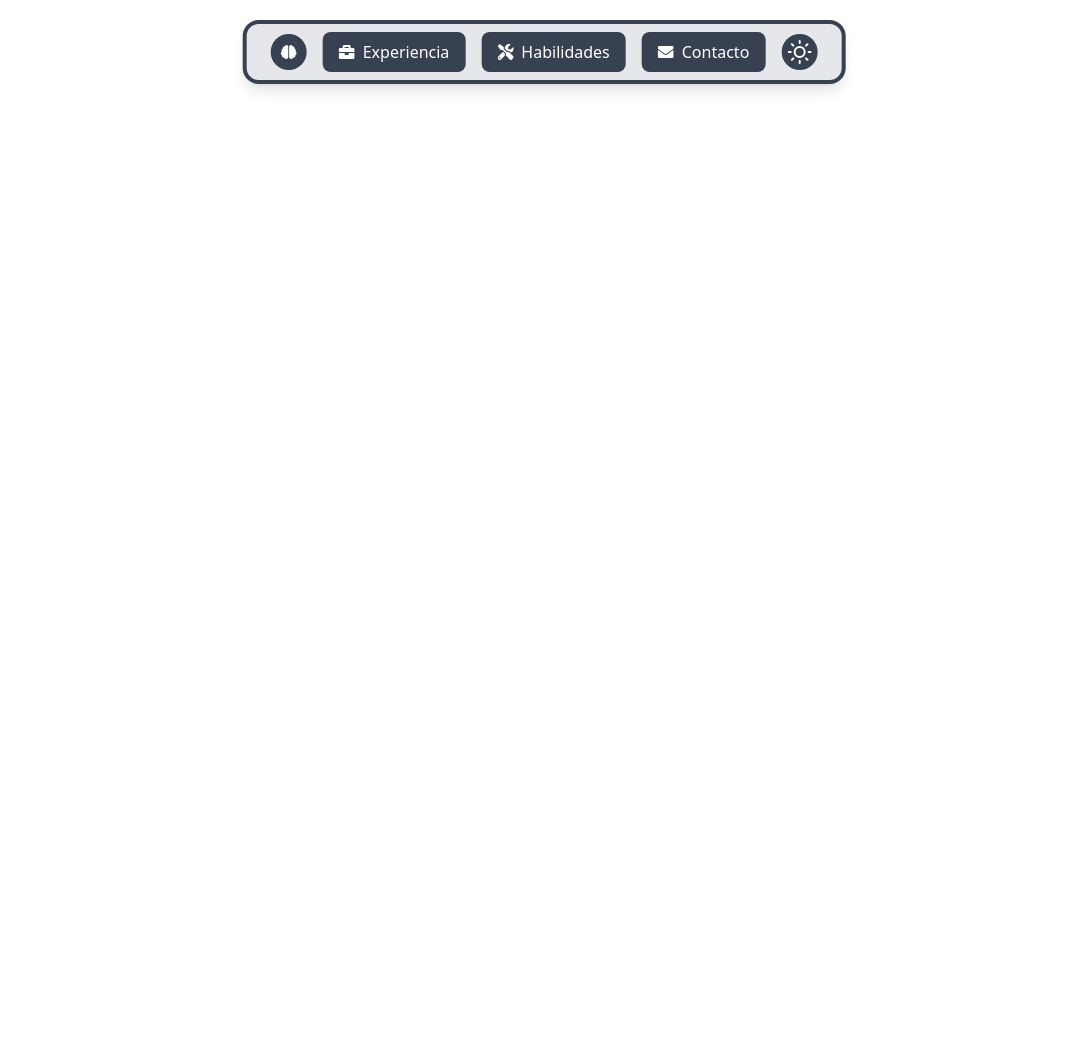
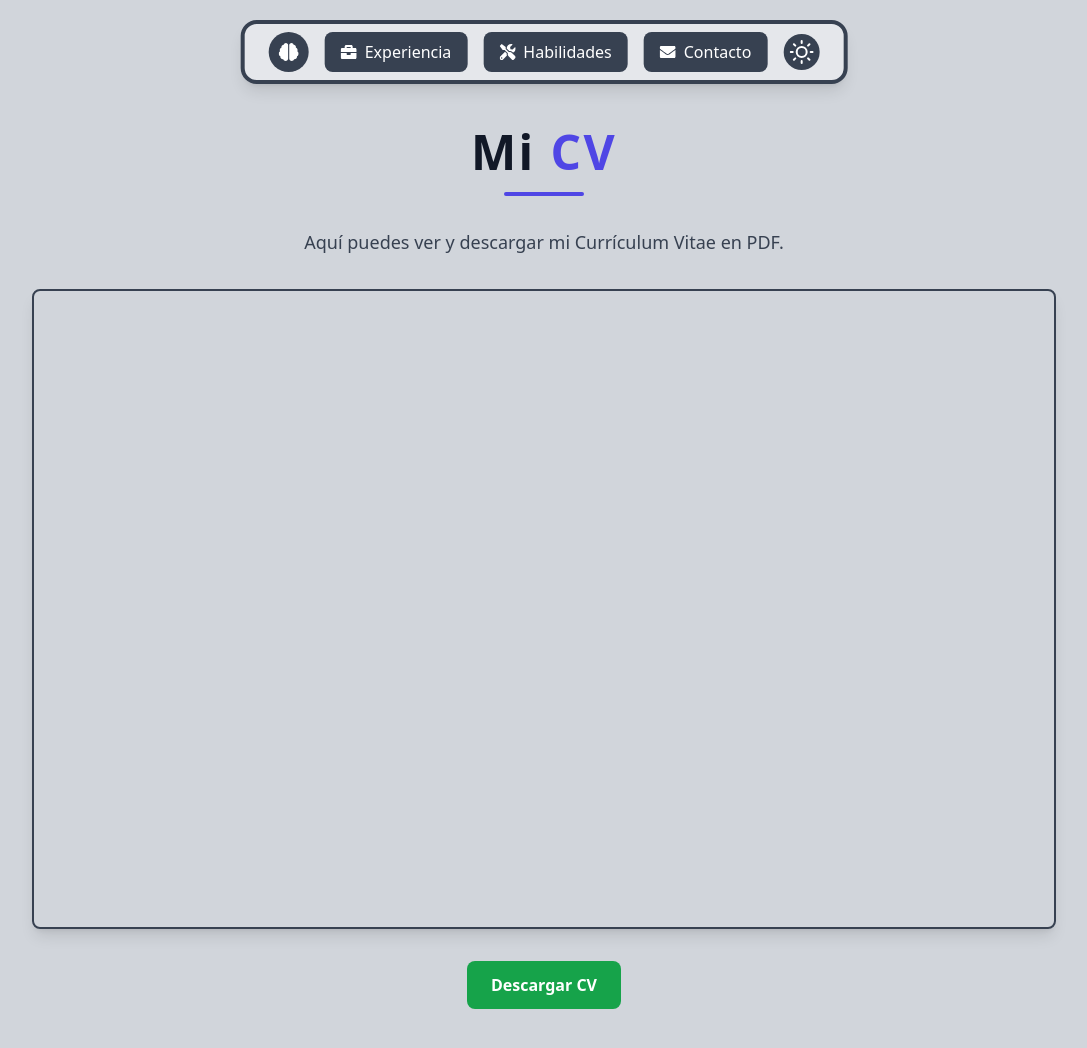
Before and after one commit to Davidalp383/MiPortafolio, a React (Vite) app: page /cv in a window 1280 px wide. Shown: the top 1048 px of the page, without its empty margins (96-1183 px from the left). Before the commit the page ends 800 px from the top, so only its background shows below. Built offline with nearby package versions, Linux system fonts and the light colour scheme.

Commit message:
se agrego el boton cv con su pagina y descarga

```diff
--- a/src/App.jsx
+++ b/src/App.jsx
@@ -5,6 +5,7 @@ import Home from './pages/Home';
 import Experiencia from './pages/Experiencia';
 import Habilidades from './pages/Habilidades';
 import Contacto from './pages/Contacto';
+import Cv from './pages/Cv';
 import AOS from 'aos';
 import 'aos/dist/aos.css';
 import './App.css';
@@ -24,6 +25,7 @@ function App() {
       <BrowserRouter>
         <Navbar />
         <Routes>
+          <Route path="/cv" element={<Cv />} />
           <Route path="/" element={<Home />} />
           <Route path="/experience" element={<Experiencia />} />
           <Route path="/habilidades" element={<Habilidades />} />
--- /dev/null
+++ b/src/components/BrainButton.jsx
@@ -0,0 +1,54 @@
+import { useState, useEffect } from 'react';
+import { Link, useLocation } from 'react-router-dom';
+import { FaBrain } from 'react-icons/fa';
+
+export default function BrainButton() {
+  const [open, setOpen] = useState(false);
+  const location = useLocation();
+  const isCVPage = location.pathname === '/cv';
+
+  useEffect(() => {
+    let timer;
+    if (open) {
+      timer = setTimeout(() => {
+        setOpen(false);
+      }, 3000);
+    }
+    return () => clearTimeout(timer);
+  }, [open]);
+
+  return (
+    <div className="relative inline-block">
+      <button
+        onClick={() => setOpen(!open)}
+        className="w-10 h-10 bg-gray-700 rounded-full flex items-center justify-center hover:bg-gray-800 transition"
+      >
+        <FaBrain className="text-white w-5 h-5" />
+      </button>
+
+      {open && (
+        <div
+          className="
+            absolute
+            left-20 md:left-20
+            transform -translate-x-1/2
+            md:top-full md:mt-2
+            bottom-full mb-2 md:bottom-auto md:mb-0
+            bg-white dark:bg-gray-800 shadow-lg rounded-lg p-4
+            border-2 border-indigo-600 dark:border-white
+            w-48 text-center
+          "
+        >
+          <p className="mb-2 text-gray-800 dark:text-gray-200">¡Hola! 👋</p>
+
+          <Link
+            to={isCVPage ? '/' : '/cv'}
+            className="block px-4 py-2 bg-indigo-600 text-white rounded-lg hover:bg-indigo-700 transition"
+          >
+            {isCVPage ? 'Home' : 'Ver CV'}
+          </Link>
+        </div>
+      )}
+    </div>
+  );
+}
--- a/src/components/Navbar.jsx
+++ b/src/components/Navbar.jsx
@@ -2,6 +2,7 @@ import { useContext, useState } from 'react';
 import { ThemeContext } from './ThemeContext';
 import { Link, useLocation } from 'react-router-dom';
 import { FiSun } from 'react-icons/fi';
+import BrainButton from './BrainButton';
 import { FaBrain, FaBriefcase, FaTools, FaEnvelope } from 'react-icons/fa';
 
 export default function Navbar() {
@@ -15,9 +16,7 @@ export default function Navbar() {
     <>
       {/* Navbar flotante arriba - SOLO DESKTOP/TABLET */}
       <nav className="hidden md:flex fixed top-5 left-1/2 transform -translate-x-1/2 bg-gray-200 rounded-2xl shadow-lg px-6 py-2 items-center space-x-4 z-50 border-4 border-gray-700 dark:border-gray-300">
-        <div className="w-9 h-9 bg-gray-700 rounded-full flex items-center justify-center">
-          <FaBrain className="text-white w-4 h-4" />
-        </div>
+        <BrainButton />
 
         <div className="flex space-x-4">
           <Link
@@ -68,9 +67,8 @@ export default function Navbar() {
 
       {/* Bottom Navbar - SOLO MOBILE */}
       <nav className="flex md:hidden fixed bottom-0 left-1/2 transform -translate-x-1/2 w-full max-w-md bg-gray-200 shadow-inner justify-between items-center px-4 py-2 rounded-t-xl z-50 border-4 border-gray-700 dark:border-gray-300">
-        <div className="w-9 h-9 bg-gray-800 rounded-full flex items-center justify-center">
-          <FaBrain className="text-white w-5 h-5" />
-        </div>
+        <BrainButton />
+
 
         <div className="flex justify-around flex-1 mx-4">
           <Link
--- /dev/null
+++ b/src/pages/Cv.jsx
@@ -0,0 +1,42 @@
+export default function Cv() {
+  return (
+    <section className="relative min-h-screen px-4 pt-32 pb-20 bg-gray-300 dark:bg-gray-900 text-gray-900 dark:text-gray-300 flex flex-col items-center justify-center text-center">
+      <h1 className="text-5xl font-extrabold mb-4 tracking-wider text-gray-900 dark:text-gray-200">
+        Mi <span className="text-indigo-600 dark:text-indigo-400">CV</span>
+      </h1>
+      <div className="w-20 h-1 bg-indigo-600 dark:bg-indigo-400 mb-8 rounded-full"></div>
+
+      <p className="mb-8 text-lg leading-relaxed max-w-xl text-gray-700 dark:text-gray-400">
+        Aquí puedes ver y descargar mi Currículum Vitae en PDF.
+      </p>
+
+      {/* 👉 Visible solo en escritorio */}
+      <div className="hidden md:block w-full max-w-5xl mb-8">
+        <iframe
+          src="/CV_DAVID_LOPEZ.pdf"
+          className="w-full h-[80vh] border-2 border-gray-700 rounded-lg shadow-lg"
+        ></iframe>
+      </div>
+
+      {/* 👉 Visible solo en mobile */}
+      <div className="md:hidden mb-8">
+        <a
+          href="/CV_DAVID_LOPEZ.pdf"
+          target="_blank"
+          rel="noopener noreferrer"
+          className="inline-block px-6 py-3 bg-indigo-600 text-white rounded-lg hover:bg-indigo-700 transition font-semibold"
+        >
+          Ver CV en PDF
+        </a>
+      </div>
+
+      <a
+        href="/CV_DAVID_LOPEZ.pdf"
+        download="CV_DAVID_LOPEZ.pdf"
+        className="inline-block px-6 py-3 bg-green-600 text-white rounded-lg hover:bg-green-700 transition font-semibold"
+      >
+        Descargar CV
+      </a>
+    </section>
+  );
+}
```
Also changed, not shown: 1 other file (tests, documents, lock files or other folders).
